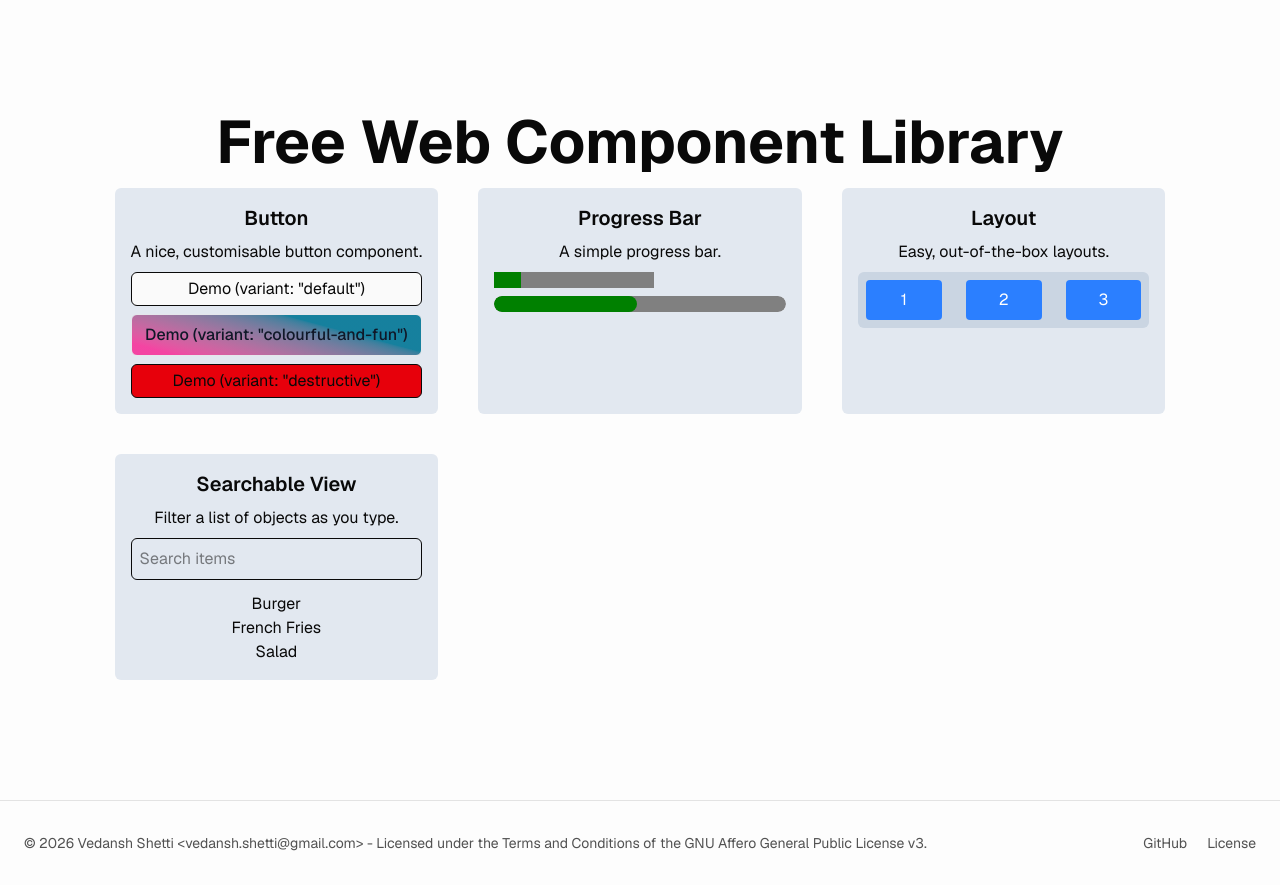
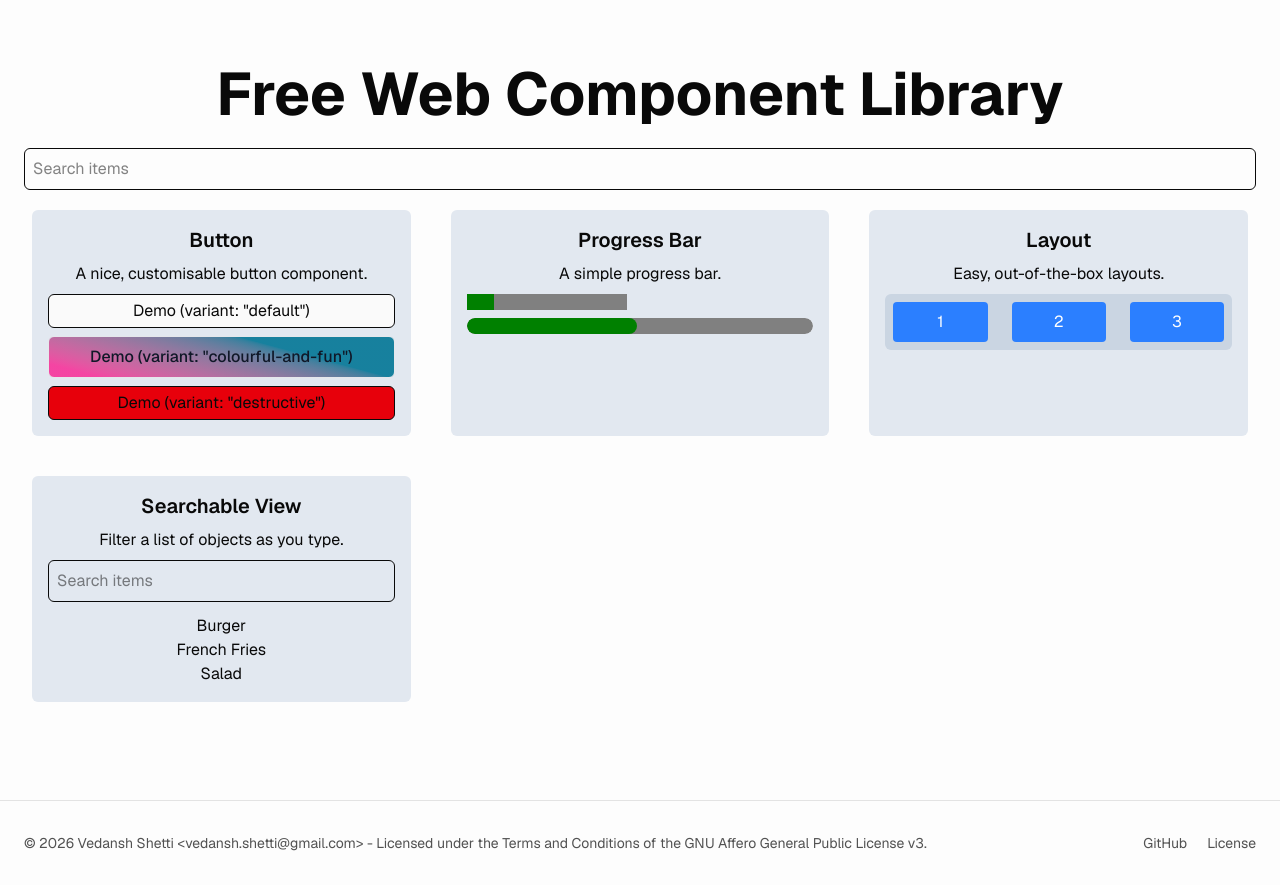
Before and after one commit to vedanshshetti/fwcl, a Next.js app: page /get-started in a window 1280 px wide. Built offline with nearby package versions, Linux system fonts and the light colour scheme.

Commit message:
refactor: improve layout and integrate SearchableView for component filtering

```diff
--- a/app/get-started/page.tsx
+++ b/app/get-started/page.tsx
@@ -60,7 +60,7 @@ const components = [
         data={[{ name: "Burger" }, { name: "French Fries" }, { name: "Salad" }]}
         filterOn="name"
         mapCb={(i) => <li key={i.name}>{i.name}</li>}
-        wrapper={({children})=><ul>{children}</ul>}
+        wrapper={({ children }) => <ul>{children}</ul>}
       />
     ),
   },
@@ -68,10 +68,14 @@ const components = [
 
 export default function Page() {
   return (
-    <div className="flex flex-col min-h-screen items-center justify-center text-center space-y-2 bg-background text-foreground font-sans">
-      <h1 className="text-6xl font-bold">Free Web Component Library</h1>
-      <GridLayout>
-        {components.map((c) => (
+    <div className="flex min-h-screen flex-col items-center justify-start gap-6 bg-background px-4 py-10 text-center font-sans text-foreground sm:px-6 sm:py-16">
+      <h1 className="max-w-4xl text-3xl font-bold sm:text-5xl lg:text-6xl">
+        Free Web Component Library
+      </h1>
+      <SearchableView
+        data={components}
+        filterOn="name"
+        mapCb={(c) => (
           <ComponentCard
             name={c.name}
             desc={c.desc}
@@ -79,8 +83,10 @@ export default function Page() {
             key={c.id}
             demo={c.demo}
           />
-        ))}
-      </GridLayout>
+        )}
+        wrapper={GridLayout}
+        className="max-w-7xl!"
+      />
     </div>
   );
 }
```
